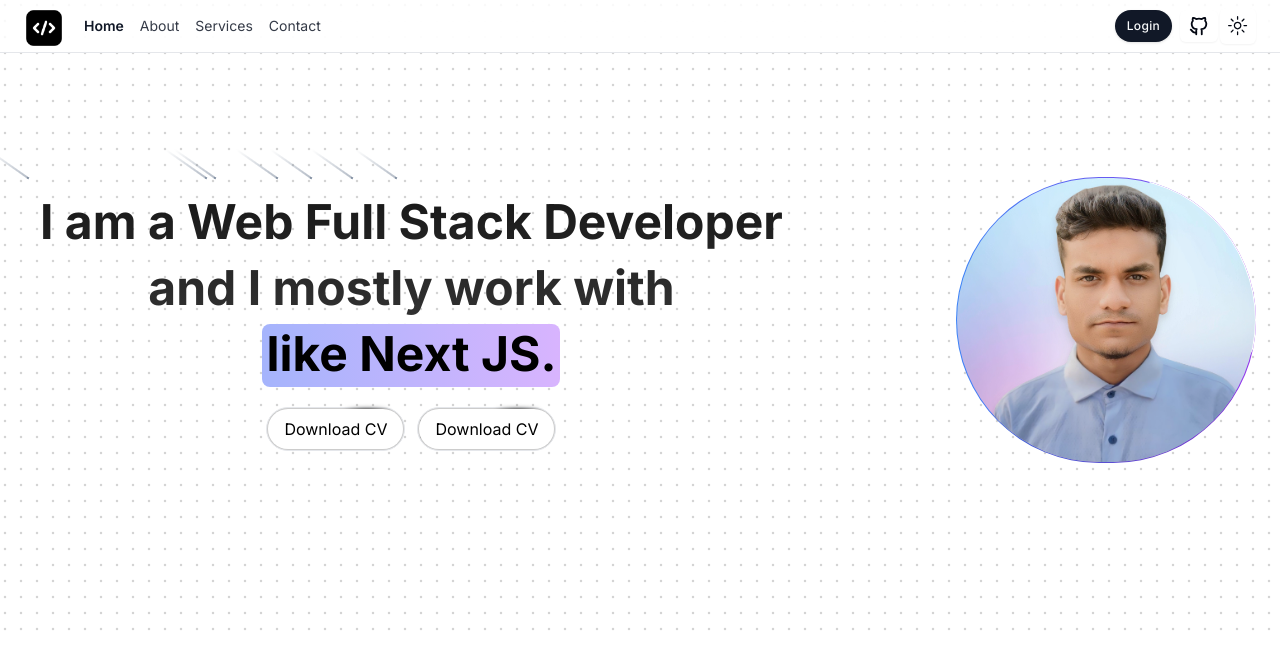
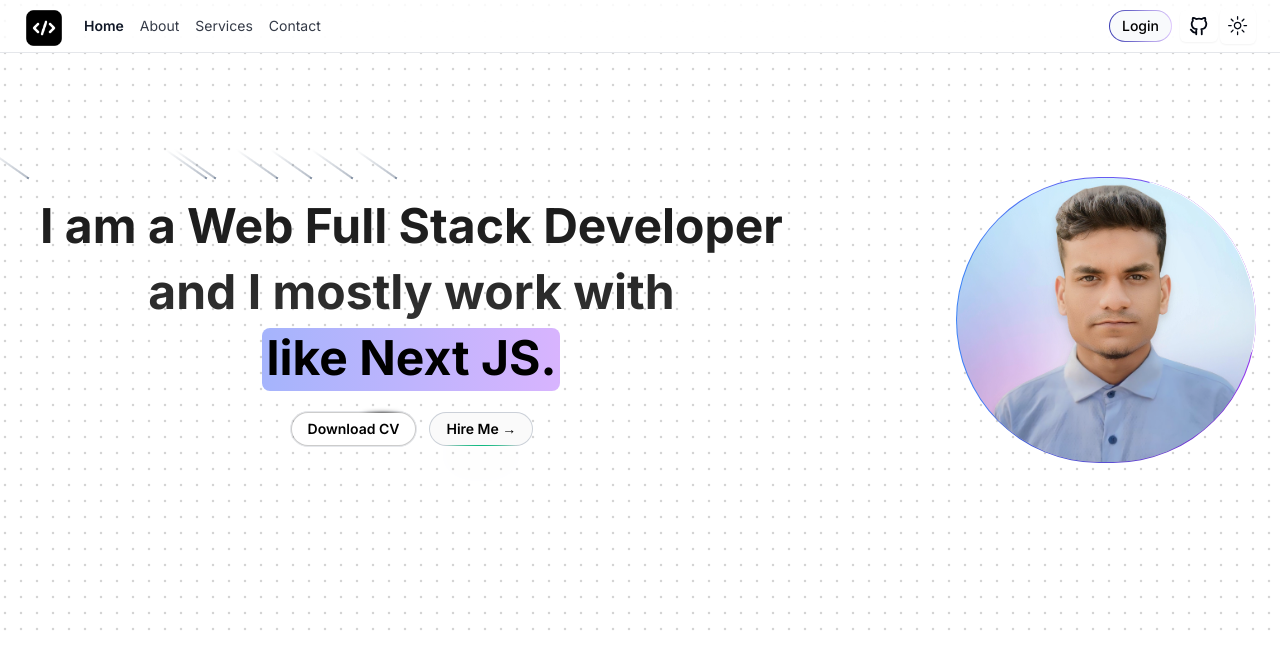
Before and after one commit to prominhaj/prominhaj-portfolio, a Next.js app: page / in a window 1280 px wide. Shown: the top 668 px of the page. Built offline with nearby package versions, Linux system fonts and the light colour scheme.

Commit message:
Implement Primary And Magic Button

```diff
--- a/app/(client)/components/HeroSection/DownloadCV.jsx
+++ b/app/(client)/components/HeroSection/DownloadCV.jsx
@@ -6,9 +6,9 @@
     return (
         <form action="">
             <HoverBorderGradient
-                containerClassName="rounded-full mt-2"
+                containerClassName="rounded-full"
                 as="button"
-                className="flex items-center space-x-2 text-black bg-white dark:bg-black dark:text-white"
+                className="flex items-center space-x-2 text-sm font-semibold text-black bg-white dark:bg-black dark:text-white"
             >
                 <span>Download CV</span>
             </HoverBorderGradient>
--- a/app/(client)/components/HeroSection/HeroSection.jsx
+++ b/app/(client)/components/HeroSection/HeroSection.jsx
@@ -8,13 +8,7 @@
 // Background Image
 import lightBg from "@/assets/Background/light-bg.jpg";
 import darkBg from "@/assets/Background/dark-bg.jpg";
-import {
-    IconBrandFacebook,
-    IconBrandGithub,
-    IconBrandInstagram,
-    IconBrandLinkedin,
-    IconBrandX,
-} from "@tabler/icons-react";
+import PrimaryButton from "@/components/globals/Button/PrimaryButton";
 
 
 const HeroSection = () => {
@@ -44,9 +38,12 @@
                                 like Next JS.
                             </Highlight>
                         </motion.h1>
-                        <div className="flex items-center gap-3">
+                        <div className="flex items-center gap-3 mt-2">
                             <DownloadCV />
-                            <DownloadCV />
+                            <PrimaryButton href="/hire-me" link={true} className="!py-1.5 text-sm">
+                                <span>Hire Me →</span>
+                                <div className="absolute inset-x-0 w-3/4 h-px mx-auto -bottom-px bg-gradient-to-r from-transparent via-emerald-500 to-transparent" />
+                            </PrimaryButton>
                         </div>
                     </div>
                     <div
--- /dev/null
+++ b/components/globals/Button/MagicButton.jsx
@@ -0,0 +1,33 @@
+import { cn } from "@/lib/utils";
+import Link from "next/link";
+
+
+const MagicButton = ({ children, link, containerClass, className, href, props }) => {
+    return (
+        <>
+            {
+                link ? (
+                    <Link
+                        href={href}
+                        {...props}
+                        className={cn(containerClass, "relative inline-flex h-10 overflow-hidden rounded-full p-[1px]")}
+                    >
+                        <span className="absolute inset-[-1000%] animate-[spin_2s_linear_infinite] bg-[conic-gradient(from_90deg_at_50%_50%,#E2CBFF_0%,#393BB2_50%,#E2CBFF_100%)]" />
+                        <span className={cn(className, "inline-flex items-center justify-center w-full h-full px-3 py-1 text-sm font-medium text-black rounded-full cursor-pointer dark:text-white bg-slate-50 dark:bg-slate-950 backdrop-blur-3xl")}>
+                            {children}
+                        </span>
+                    </Link>
+                ) : (
+                    <button {...props} className={cn(containerClass, "relative inline-flex h-10 overflow-hidden rounded-full p-[1px]")}>
+                        <span className="absolute inset-[-1000%] animate-[spin_2s_linear_infinite] bg-[conic-gradient(from_90deg_at_50%_50%,#E2CBFF_0%,#393BB2_50%,#E2CBFF_100%)]" />
+                        <span className={cn(className, "inline-flex items-center justify-center w-full h-full px-3 py-1 text-sm font-medium text-black rounded-full cursor-pointer dark:text-white bg-slate-50 dark:bg-slate-950 backdrop-blur-3xl")}>
+                            {children}
+                        </span>
+                    </button>
+                )
+            }
+        </>
+    );
+};
+
+export default MagicButton;
--- /dev/null
+++ b/components/globals/Button/PrimaryButton.jsx
@@ -0,0 +1,38 @@
+import { cn } from "@/lib/utils";
+import Link from "next/link";
+
+const PrimaryButton = ({ children, link, containerClass, className, href, props }) => {
+    return (
+        <>
+            {
+                link ? (
+                    <Link href={href} {...props} className={cn(containerClass, "relative inline-block p-px text-xs font-semibold leading-6 text-black no-underline rounded-full shadow-2xl cursor-pointer dark:text-white bg-slate-200 dark:bg-slate-800 group shadow-zinc-100 dark:shadow-zinc-900")}>
+                        <span className="absolute inset-0 overflow-hidden rounded-full">
+                            <span className="absolute inset-0 rounded-full bg-[image:radial-gradient(75%_100%_at_50%_0%,rgba(56,189,248,0.6)_0%,rgba(56,189,248,0)_75%)] opacity-0 transition-opacity duration-500 group-hover:opacity-100" />
+                        </span>
+                        <div className={cn(className, "relative z-10 flex items-center px-4 py-0.5 space-x-2 rounded-full bg-zinc-50 dark:bg-zinc-950 ring-1 ring-black/10 dark:ring-white/10")}>
+                            <span>
+                                {children}
+                            </span>
+                        </div>
+                        <span className="absolute -bottom-0 left-[1.125rem] h-px w-[calc(100%-2.25rem)] bg-gradient-to-r from-emerald-400/0 via-emerald-400/90 to-emerald-400/0 transition-opacity duration-500 group-hover:opacity-40" />
+                    </Link>
+                ) : (
+                    <button {...props} className={cn(containerClass, "relative inline-block p-px text-xs font-semibold leading-6 text-black no-underline rounded-full shadow-2xl cursor-pointer dark:text-white bg-slate-200 dark:bg-slate-800 group shadow-zinc-100 dark:shadow-zinc-900")}>
+                        <span className="absolute inset-0 overflow-hidden rounded-full">
+                            <span className="absolute inset-0 rounded-full bg-[image:radial-gradient(75%_100%_at_50%_0%,rgba(56,189,248,0.6)_0%,rgba(56,189,248,0)_75%)] opacity-0 transition-opacity duration-500 group-hover:opacity-100" />
+                        </span>
+                        <div className={cn(className, "relative flex space-x-2 items-center z-10 rounded-full bg-zinc-50 dark:bg-zinc-950 py-0.5 px-4 ring-1 ring-black/10 dark:ring-white/10")}>
+                            <span>
+                                {children}
+                            </span>
+                        </div>
+                        <span className="absolute -bottom-0 left-[1.125rem] h-px w-[calc(100%-2.25rem)] bg-gradient-to-r from-emerald-400/0 via-emerald-400/90 to-emerald-400/0 transition-opacity duration-500 group-hover:opacity-40" />
+                    </button>
+                )
+            }
+        </>
+    );
+};
+
+export default PrimaryButton;
--- a/components/globals/Header/Header.jsx
+++ b/components/globals/Header/Header.jsx
@@ -3,18 +3,15 @@
 import Link from "next/link";
 import ThemeSwitch from "../ThemeSwitch/ThemeSwitch";
 import { cn } from "@/lib/utils";
-import { Button, buttonVariants } from "@/components/ui/button";
+import { buttonVariants } from "@/components/ui/button";
 import {
     Sheet,
     SheetContent,
-    SheetDescription,
-    SheetHeader,
-    SheetTitle,
     SheetTrigger,
 } from "@/components/ui/sheet"
-import { Icon, Menu } from "lucide-react";
 import NavigationMobileLink from "./NavigationMobileLink";
 import { IconBrandGithub } from "@tabler/icons-react";
+import MagicButton from "../Button/MagicButton";
 
 // Navigation Likes
 const navigationItems = [
@@ -53,15 +50,14 @@
             </div>
             <div className='flex items-center gap-2'>
                 <div className="hidden sm:block">
-                    <Link
+                    <MagicButton
+                        link={true}
                         href='/login'
-                        className={cn(
-                            buttonVariants({ variant: 'default', size: 'sm' }),
-                            'rounded-2xl tracking-wide'
-                        )}
+                        containerClass="!h-8"
+                        className="!py-0.5"
                     >
                         Login
-                    </Link>
+                    </MagicButton>
                 </div>
                 <div className="flex items-center gap-0.5">
                     <Link
@@ -89,15 +85,14 @@
                                             <NavigationMobileLink key={index} item={item} />
                                         ))
                                     }
-                                    <Link
+                                    <MagicButton
+                                        link={true}
                                         href='/login'
-                                        className={cn(
-                                            buttonVariants({ variant: 'default', size: 'sm' }),
-                                            'rounded-2xl tracking-wide w-full mt-2'
-                                        )}
+                                        containerClass="!h-8 w-full mt-2"
+                                        className="!py-0.5"
                                     >
                                         Login
-                                    </Link>
+                                    </MagicButton>
                                 </div>
                             </SheetContent>
                         </Sheet>
--- a/components/ui/hover-border-gradient.jsx
+++ b/components/ui/hover-border-gradient.jsx
@@ -57,7 +57,7 @@
         >
             <div
                 className={cn(
-                    "w-auto z-10 px-4 py-2 rounded-[inherit]",
+                    "w-auto z-10 px-4 py-1.5 rounded-[inherit]",
                     "bg-white text-black dark:bg-black dark:text-white",
                     className
                 )}
```
